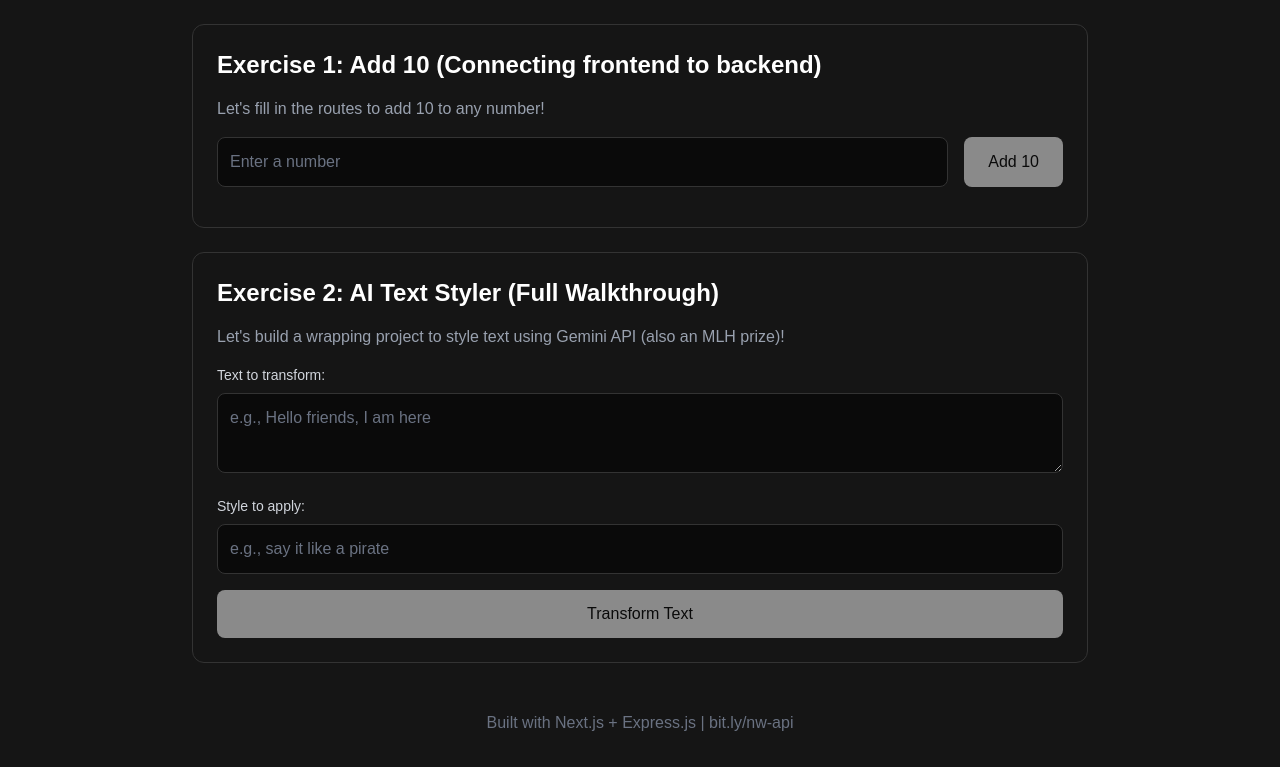
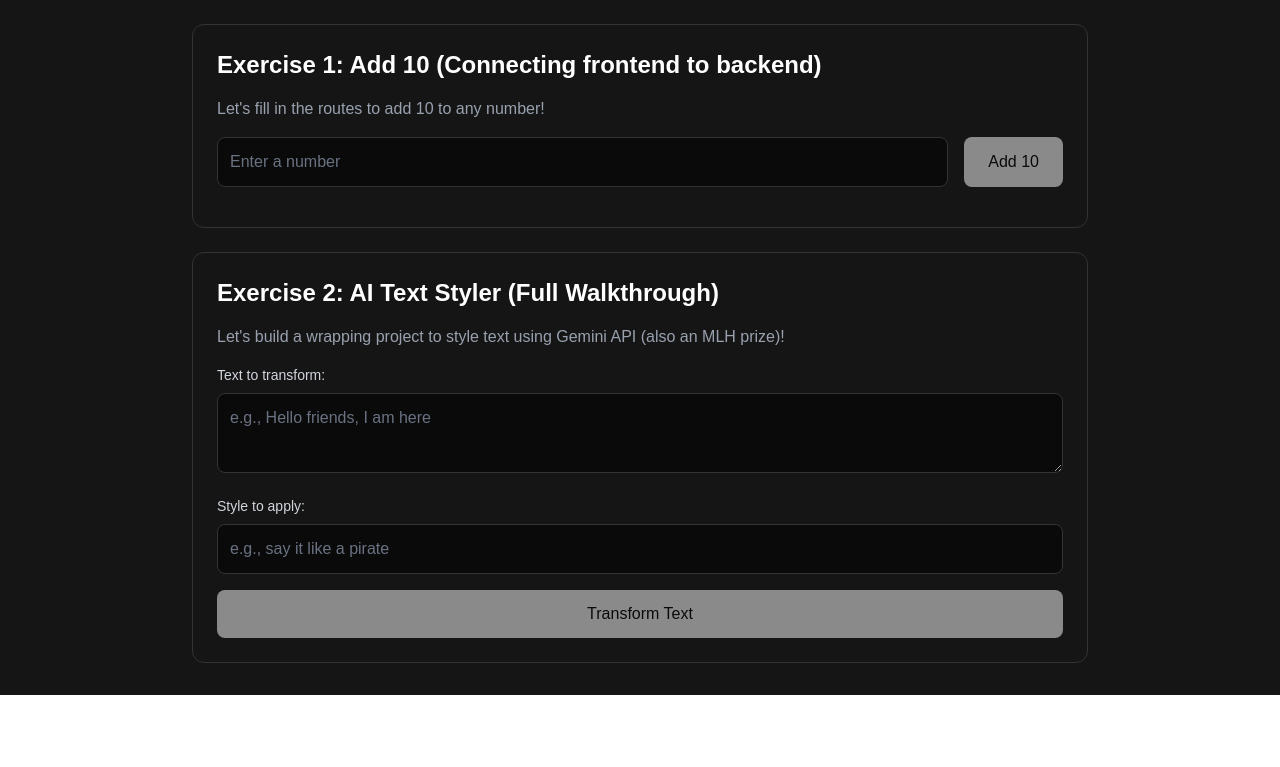
Before and after one commit to Kevinxygu/nw-intro-to-apis-and-express, a Next.js app in the folder frontend/: page / in a window 1280 px wide. Shown: the part 306-1073 px from the top of the page. After the commit the page ends 1001 px from the top, so only its background shows below. Built offline with nearby package versions, Linux system fonts and the light colour scheme; no server answers.

Commit message:
removed footer

```diff
--- a/frontend/app/page.tsx
+++ b/frontend/app/page.tsx
@@ -182,11 +182,6 @@ export default function Home() {
             </div>
           )}
         </div>
-
-        {/* Footer */}
-        <footer className="text-center mt-12 text-gray-500">
-          <p>Built with Next.js + Express.js | bit.ly/nw-api</p>
-        </footer>
       </div>
     </div>
   );
```
